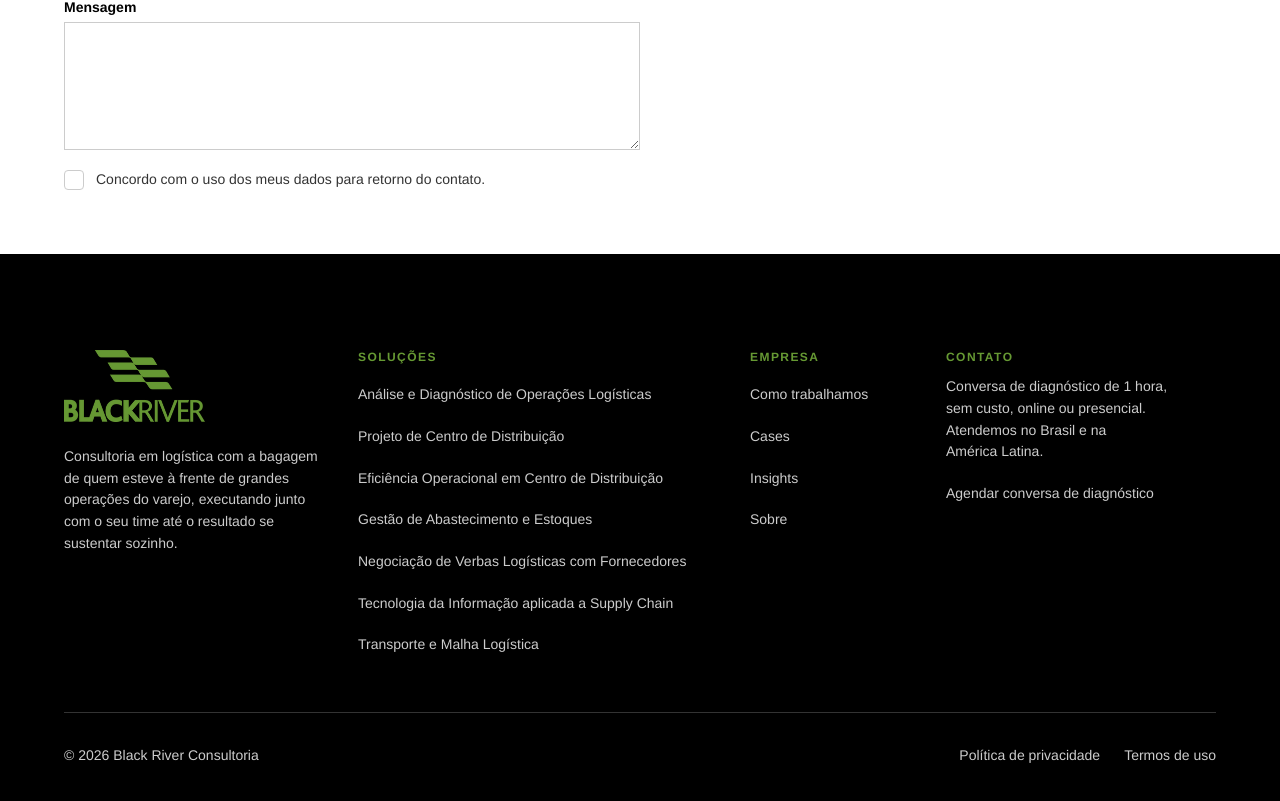
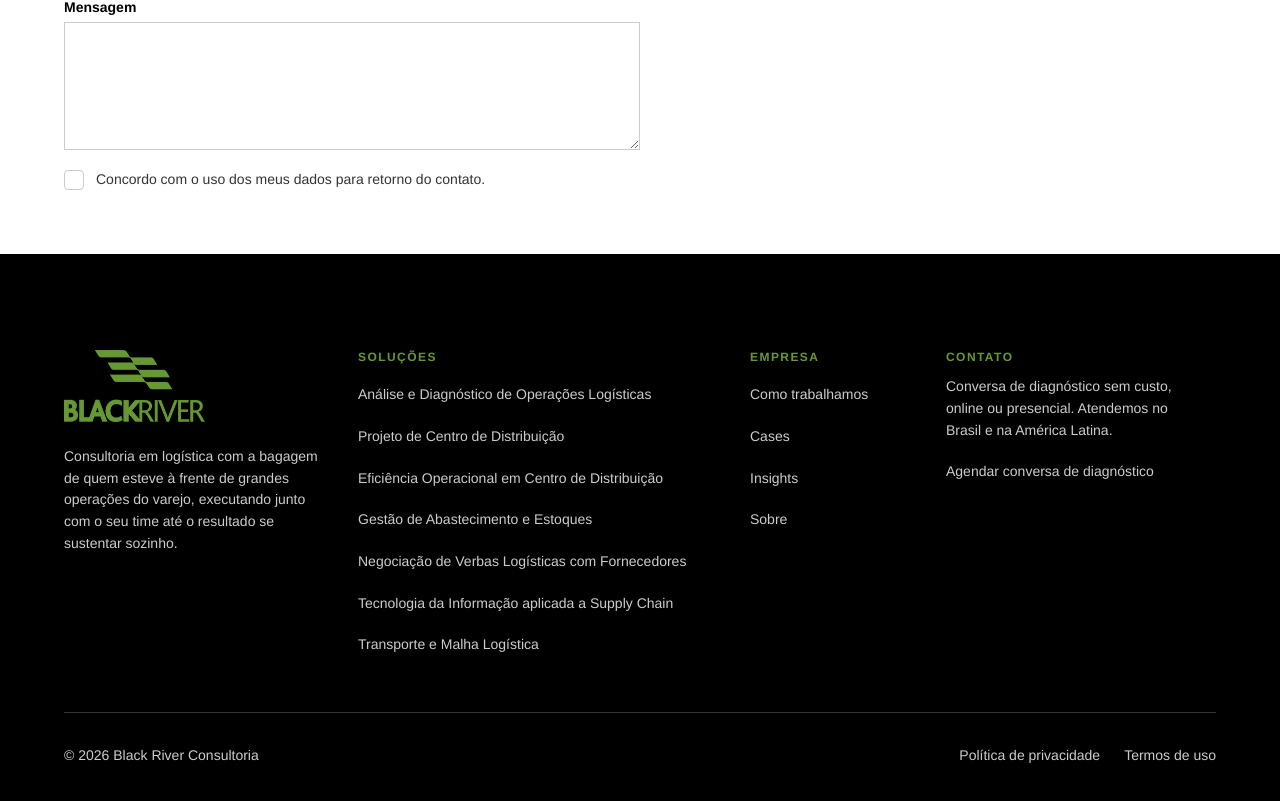
Before and after one commit to Black-River-Consultoria-Logistica/site-black-river, a Next.js app: page / in a window 1280 px wide. Shown: the part 1314-2115 px from the top of the page. Built offline with nearby package versions, Linux system fonts and the light colour scheme.

Commit message:
etapa 3: conteúdo do site aprovado (docs/CONTEUDO.md), rodapé sem a duração da conversa
Co-Authored-By: Claude Opus 5.5 <noreply@anthropic.com>
Claude-Session: https://claude.ai/code/session_01M1ZjGcowm71aBRhG9CpnrF

```diff
--- a/components/layout/site-footer.tsx
+++ b/components/layout/site-footer.tsx
@@ -57,8 +57,7 @@ export function SiteFooter() {
           <div className="flex flex-col gap-3 lg:col-span-3">
             <h2 className={tituloColuna}>Contato</h2>
             <p className="max-w-[32ch] text-small">
-              Conversa de diagnóstico de 1 hora, sem custo, online ou presencial. Atendemos no Brasil e na América
-              Latina.
+              Conversa de diagnóstico sem custo, online ou presencial. Atendemos no Brasil e na América Latina.
             </p>
             <ul className="flex flex-col gap-1">
               <li>
```
Also changed, not shown: 4 other files (tests, documents, lock files or other folders).
